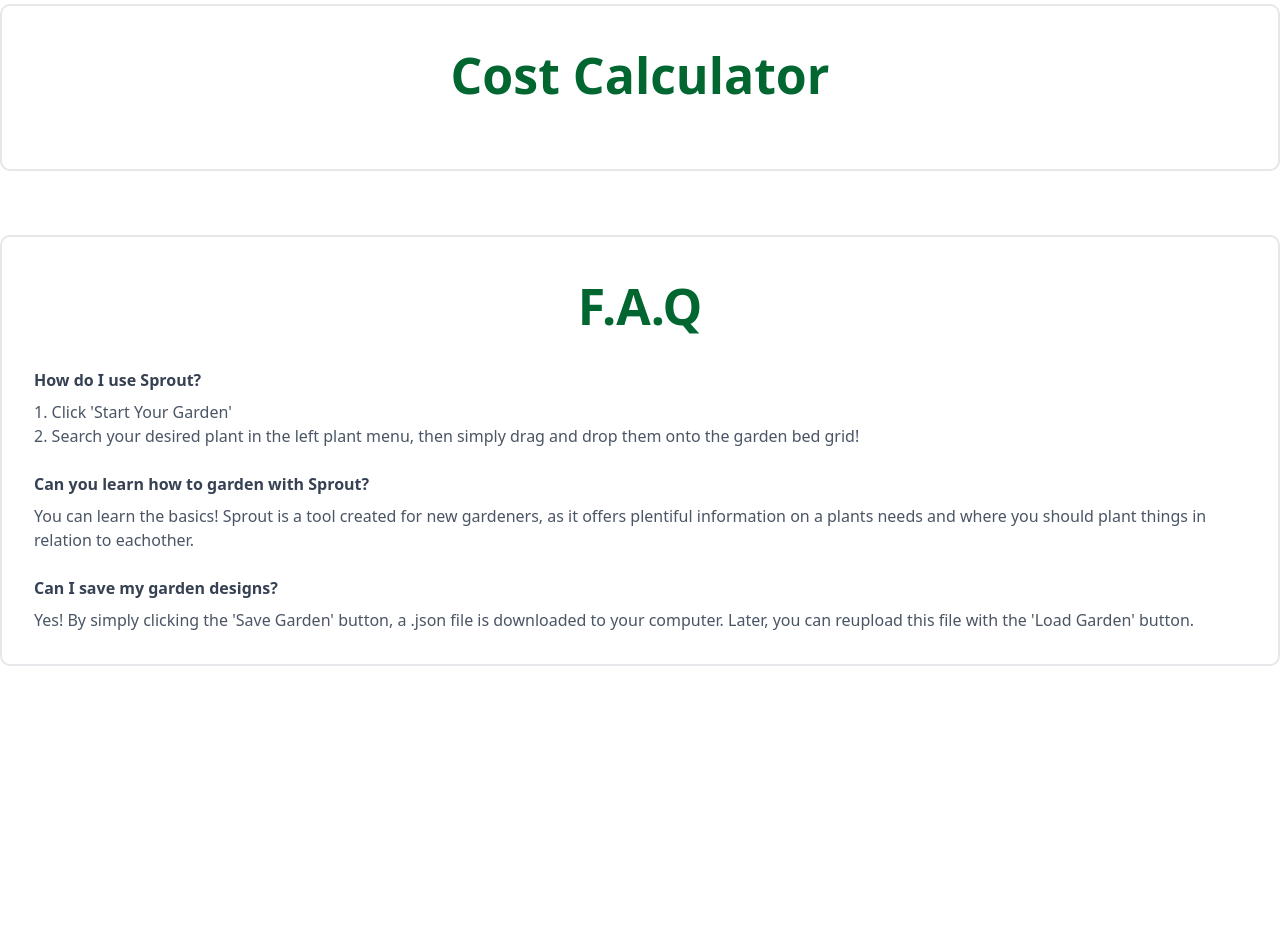
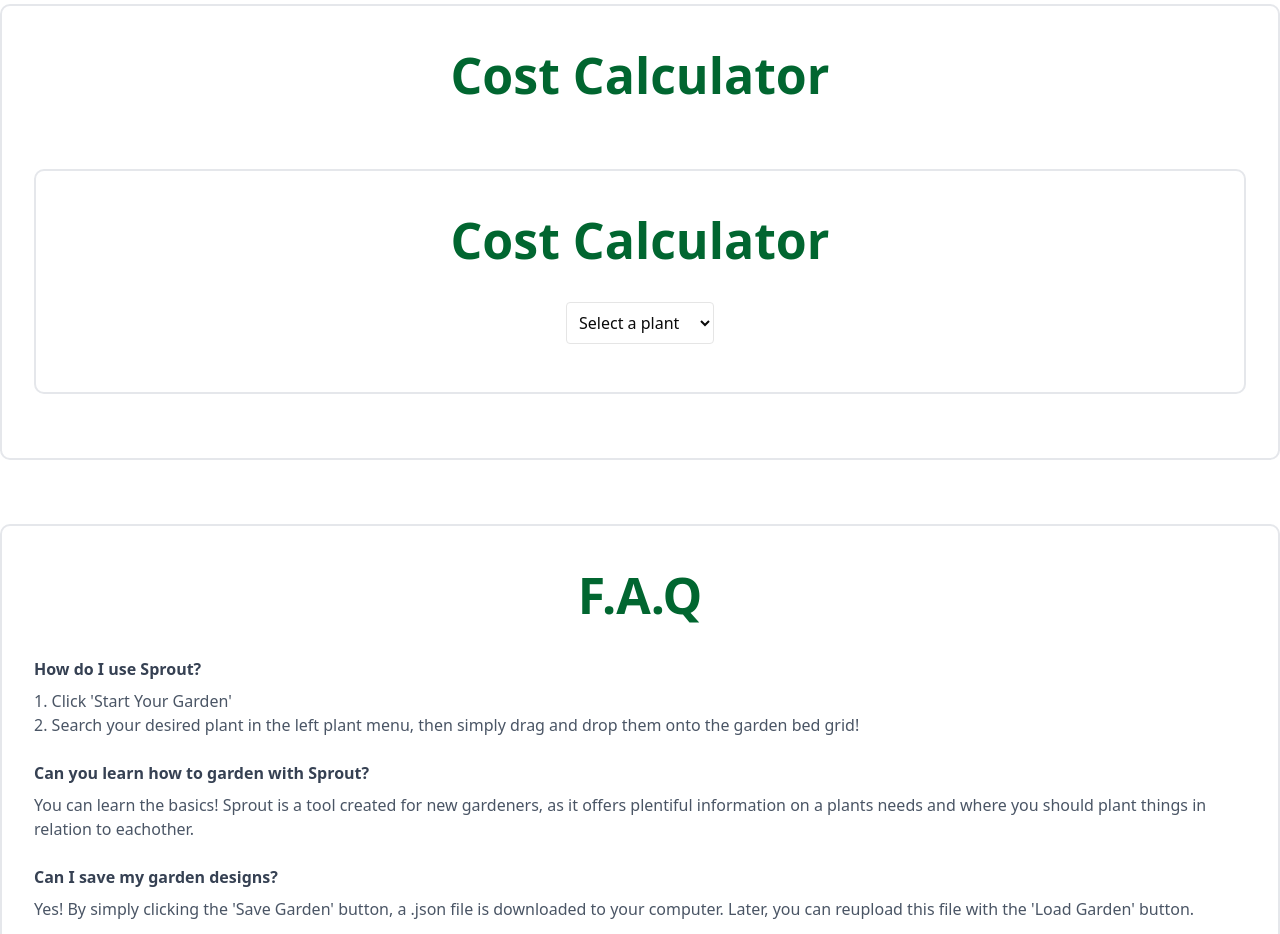
Before and after one commit to TedDBear/Sprout, a Next.js app in the folder my-app/: page / in a window 1280 px wide. Shown: the part 820-1754 px from the top of the page. Before the commit the page ends 1518 px from the top, so only its background shows below. Built offline with nearby package versions, Linux system fonts and the light colour scheme.

Commit message:
Adds rudimentary cost comparison, no API functionality yet do to lingering issues :(

```diff
--- /dev/null
+++ b/my-app/app/api/fetchUSDA/mockUSDAData.ts
@@ -0,0 +1,63 @@
+type USDADataEntry = {
+  PRICE_WHOLESALE: number;
+  PRICE_GROWN: number;
+};
+
+export const mockUSDAData = {
+  CARROTS: {
+    PRICE_WHOLESALE: 15.5,
+    PRICE_GROWN: 3.2,
+  },
+  CORN: {
+    PRICE_WHOLESALE: 12.3,
+    PRICE_GROWN: 4.5,
+  },
+  CABBAGE: {
+    PRICE_WHOLESALE: 10.1,
+    PRICE_GROWN: 2.8,
+  },
+  BLUEBERRIES: {
+    PRICE_WHOLESALE: 25.0,
+    PRICE_GROWN: 6.3,
+  },
+  GARLIC: {
+    PRICE_WHOLESALE: 20.0,
+    PRICE_GROWN: 5.0,
+  },
+  ONION: {
+    PRICE_WHOLESALE: 9.8,
+    PRICE_GROWN: 2.4,
+  },
+  PEPPERS: {
+    PRICE_WHOLESALE: 18.7,
+    PRICE_GROWN: 4.9,
+  },
+  BASIL: {
+    PRICE_WHOLESALE: 30.0,
+    PRICE_GROWN: 8.5,
+  },
+  BROCCOLI: {
+    PRICE_WHOLESALE: 13.4,
+    PRICE_GROWN: 3.9,
+  },
+  ROSES: {
+    PRICE_WHOLESALE: 40.0,
+    PRICE_GROWN: 10.0,
+  },
+  GREEN_BEANS: {
+    PRICE_WHOLESALE: 14.5,
+    PRICE_GROWN: 4.0,
+  },
+  POTATOES: {
+    PRICE_WHOLESALE: 11.0,
+    PRICE_GROWN: 2.7,
+  },
+  PUMPKINS: {
+    PRICE_WHOLESALE: 16.3,
+    PRICE_GROWN: 5.6,
+  },
+  ROSEMARY: {
+    PRICE_WHOLESALE: 28.0,
+    PRICE_GROWN: 7.8,
+  },
+};
--- a/my-app/app/garden/LeftSidebar.tsx
+++ b/my-app/app/garden/LeftSidebar.tsx
@@ -64,7 +64,7 @@
             </Button>
             {expandedCards[plant.name] && (
               <div className="p-2 border-t">
-                <center>{plant.priceInfo}</center>
+                <center>Insert info here</center>
               </div>
             )}
           </Card>
--- a/my-app/app/garden/page.tsx
+++ b/my-app/app/garden/page.tsx
@@ -28,7 +28,7 @@
     description: "Small root vegetable requiring minimal spacing.",
     spaceRequired: 0.5, // 6 inches between plants
     size: { width: 50, height: 50 },
-    priceInfo: "Carrot: Lorem ipsum dolor sit amet, consectetur adipiscing elit."
+    apiTag: 'CARROTS',
   },
   {
     name: "Corn",
@@ -36,7 +36,7 @@
     description: "Tall crop that needs significant spacing.",
     spaceRequired: 1.5, // 18 inches between plants
     size: { width: 50, height: 50 },
-    priceInfo: "Corn: Lorem ipsum dolor sit amet, consectetur adipiscing elit."
+    apiTag: 'CORN',
   },
   {
     name: "Cabbage",
@@ -44,7 +44,7 @@
     description: "Large leafy vegetable needing ample room.",
     spaceRequired: 1.5, // 18 inches between plants
     size: { width: 50, height: 50 },
-    priceInfo: "Cabbage: Lorem ipsum dolor sit amet, consectetur adipiscing elit."
+    apiTag: 'CABBAGE',
   },
   {
     name: "Potato",
@@ -52,7 +52,7 @@
     description: "Potatoes are starchy root vegetables that don't require a lot of space.",
     spaceRequired: 1,
     size: { width: 50, height: 50 },
-    priceInfo: "Potato: Lorem ipsum dolor sit amet, consectetur adipiscing elit."
+    apiTag: 'POTATOES',
   },
   {
     name: "Blueberry",
@@ -60,7 +60,7 @@
     description: "Shrub that requires space to grow.",
     spaceRequired: 3, // 3 feet between plants
     size: { width: 70, height: 70 },
-    priceInfo: "Blueberry: Lorem ipsum dolor sit amet, consectetur adipiscing elit."
+    apiTag: 'BLUEBERRIES',
   },
   {
     name: "Pumpkin",
@@ -68,7 +68,7 @@
     description: "a large oval plant similar to squash that requires a lot of space.",
     spaceRequired: 6,
     size: { width: 100, height: 100 },
-    priceInfo: "Potato: Lorem ipsum dolor sit amet, consectetur adipiscing elit."
+    apiTag: 'PUMPKINS',
   },
   {
     name: "Bell Pepper",
@@ -76,7 +76,7 @@
     description: "A mildly spicy vegetable that comes in three colors.",
     spaceRequired: 1.5,
     size: {width: 70, height: 70},
-    priceInfo: "Bell Pepper: Lorem ipsum dolor sit amet, consectetur adipiscing elit."
+    apiTag: 'PEPPERS',
   },
   {
     name: "Garlic",
@@ -84,7 +84,7 @@
     description: "Small plant with moderate spacing needs.",
     spaceRequired: 0.75, // 9 inches between plants
     size: { width: 40, height: 40 },
-    priceInfo: "Garlic: Lorem ipsum dolor sit amet, consectetur adipiscing elit."
+    apiTag: 'GARLIC',
   },
   {
     name: "Onion",
@@ -92,7 +92,7 @@
     description: "When you cut them, they will make you cry.",
     spaceRequired: 0.5,
     size: {width: 40, height: 40},
-    priceInfo: "Onion: Lorem ipsum dolor sit amet, consectetur adipiscing elit."
+    apiTag: 'ONIONS',
   },
   {
     name: "Broccoli",
@@ -100,7 +100,7 @@
     description: "Broccoli has large flower heads known as crowns that are green. They require a decent amount of space and thrive in cold weather.",
     spaceRequired: 2,
     size: { width: 50, height: 50 },
-    priceInfo: "Broccoli: Lorem ipsum dolor sit amet, consectetur adipiscing elit."
+    apiTag: 'BROCCOLI',
   },
 ];
 
--- a/my-app/app/page.tsx
+++ b/my-app/app/page.tsx
@@ -1,7 +1,16 @@
+'use client';
+
 import Link from 'next/link';
 import { Button } from '@/components/ui/button';
+import {mockUSDAData} from "@/app/api/fetchUSDA/mockUSDAData";
+import {useState} from 'react';
 
 export default function HomePage() {
+
+  const [selectedPlant, setSelectedPlant] = useState<string | null>(null);
+
+  const plantData = selectedPlant ? mockUSDAData[selectedPlant.toUpperCase()] : null;
+
   return (
     <div className="min-h-screen flex flex-col">
 
@@ -73,7 +82,32 @@
           <h2 className="text-[50px] font-bold text-green-800 mb-6 text-center">Cost Calculator</h2>
 
           {/*  this is where the cost/savings calc. can go!! */}
+          <div className="bg-white py-8">
+      <div className="border-2 border-gray-200 rounded-lg mx-2 p-8 max-w-7xl mx-auto">
+        <h2 className="text-[50px] font-bold text-green-800 mb-6 text-center">Cost Calculator</h2>
 
+        <div className="text-center mb-4">
+          <select
+            className="border p-2 rounded"
+            onChange={(e) => setSelectedPlant(e.target.value)}
+            defaultValue=""
+          >
+            <option value="" disabled>Select a plant</option>
+            {Object.keys(mockUSDAData).map((plantKey) => (
+              <option key={plantKey} value={plantKey}>{plantKey}</option>
+            ))}
+          </select>
+        </div>
+
+        {plantData && (
+          <div className="text-center text-lg">
+            <p>Price Purchased Wholesale: ${plantData.PRICE_WHOLESALE.toFixed(2)}</p>
+            <p>Price Grown: ${plantData.PRICE_GROWN.toFixed(2)}</p>
+            <p>Amount saved: ${(plantData.PRICE_WHOLESALE - plantData.PRICE_GROWN).toFixed(2)}</p>
+          </div>
+        )}
+      </div>
+    </div>
         </div>
       </div>
 
```
